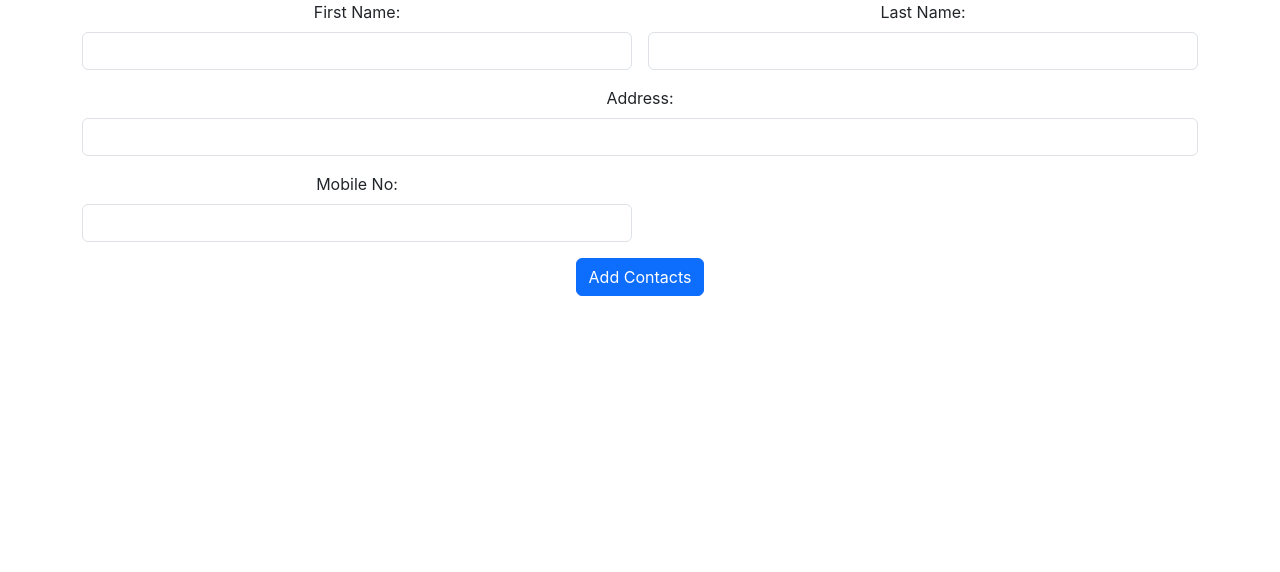
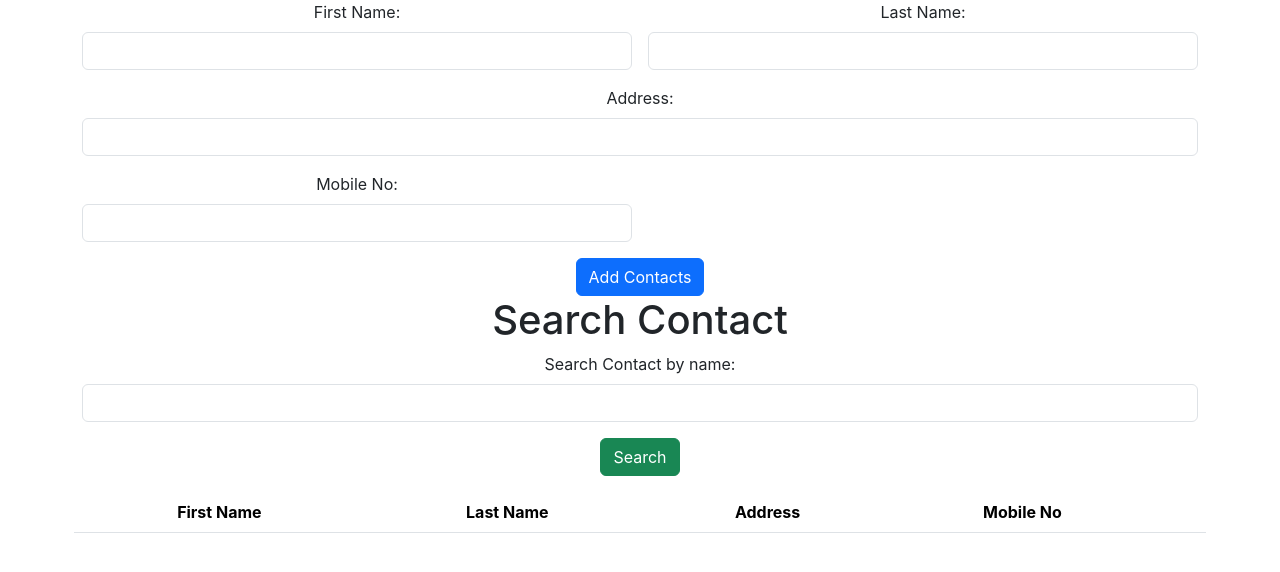
Before and after one commit to Nevin10son/contact-app-frontend, a React (Create React App) app: page / in a window 1280 px wide. Shown: the top 572 px of the page. Built offline with nearby package versions, Linux system fonts and the light colour scheme.

Commit message:
Search Complete

```diff
--- a/src/App.js
+++ b/src/App.js
@@ -1,11 +1,13 @@
 import logo from './logo.svg';
 import './App.css';
 import AddContacts from './components/AddContacts';
+import SearchContact from './components/SearchContact';
 
 function App() {
   return (
     <div className="App">
       <AddContacts/>
+      <SearchContact/>
     </div>
   );
 }
--- a/src/components/SearchContact.jsx
+++ b/src/components/SearchContact.jsx
@@ -0,0 +1,88 @@
+import axios from 'axios'
+import React, { useState } from 'react'
+
+const SearchContact = () => {
+    const [con,setcon] =useState(
+        {
+            "fname":""
+        }
+    )
+    const deleteFunction =(id) =>{
+        let input = {"_id":id}
+        axios.post("http://localhost:8001/delete",input).then(
+            (response)=>{
+                console.log(response.data)
+                if (response.data.Status=="success") {
+                    alert("Successfully Deleted")
+                } else {
+                    alert("error")
+                }
+            }
+        )
+    }
+    const [result,changedata] = useState([])
+
+    const inputHandler = (event)=>{
+        setcon({...con,[event.target.name]:event.target.value})
+    }
+    const readValue=()=>{
+        console.log(con)
+        axios.post("http://localhost:8001/search",con).then(
+            (response)=>{
+                console.log(response.data)
+                changedata(response.data)
+            }
+        )
+    }
+  return (
+    <div>
+      <h1>Search Contact</h1>
+      <div className="container">
+        <div className="row">
+            <div className="col col-12 col-sm-12 col-md-12 col-lg-12 col-xl-12 col-xxl-12">
+                <div className="row g-3">
+                    <div className="col col-12 col-sm-12 col-md-12 col-lg-12 col-xl-12 col-xxl-12">
+                        <label htmlFor="" className="form-label">Search Contact by name:</label>
+                        <input type="text" className="form-control" name='fname' value={con.fname} onChange={inputHandler}/>
+                    </div>
+                    <div className="col col-12 col-sm-12 col-md-12 col-lg-12 col-xl-12 col-xxl-12">
+                        <button className="btn btn-success" onClick={readValue}>Search</button>
+                    </div>
+                    <table class="table">
+  <thead>
+    <tr>
+      <th scope="col">First Name</th>
+      <th scope="col">Last Name</th>
+      <th scope="col">Address</th>
+      <th scope="col">Mobile No</th>
+      <th></th>
+    </tr>
+  </thead>
+    {
+        (result.map(
+            (value,index)=>{
+                return  <tbody>
+                <tr>
+                  <td>{value.fname}</td>
+                  <td>{value.lname}</td>
+                  <td>{value.address}</td>
+                  <td>{value.mobileno}</td>
+                  <td><button className="btn btn-danger" onClick={()=>deleteFunction(value._id)}>Delete</button></td>
+                </tr>
+
+              </tbody>
+            }
+        ))
+    }
+</table>
+                </div>
+            </div>
+        </div>
+      </div>
+    </div>
+
+
+  )
+}
+
+export default SearchContact
```
